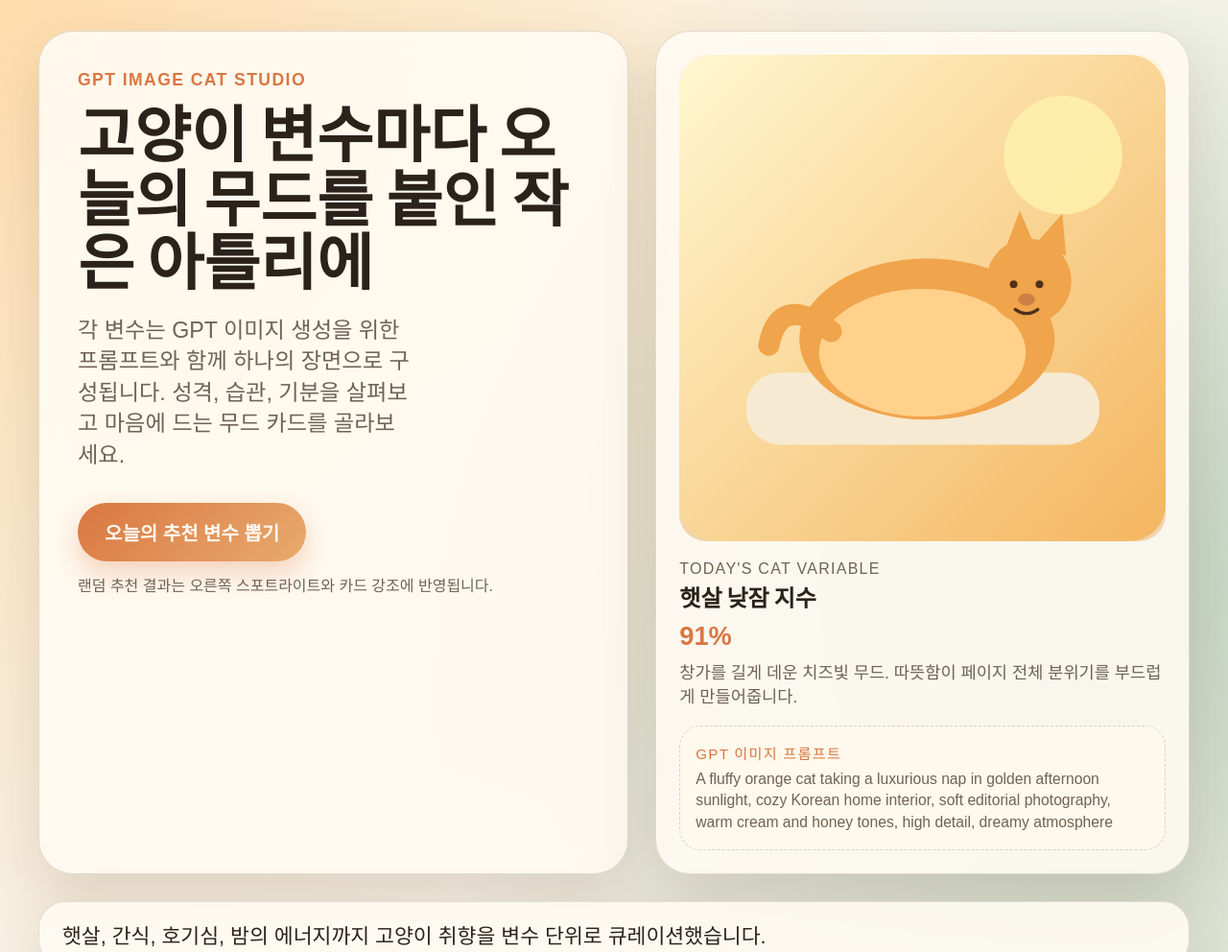
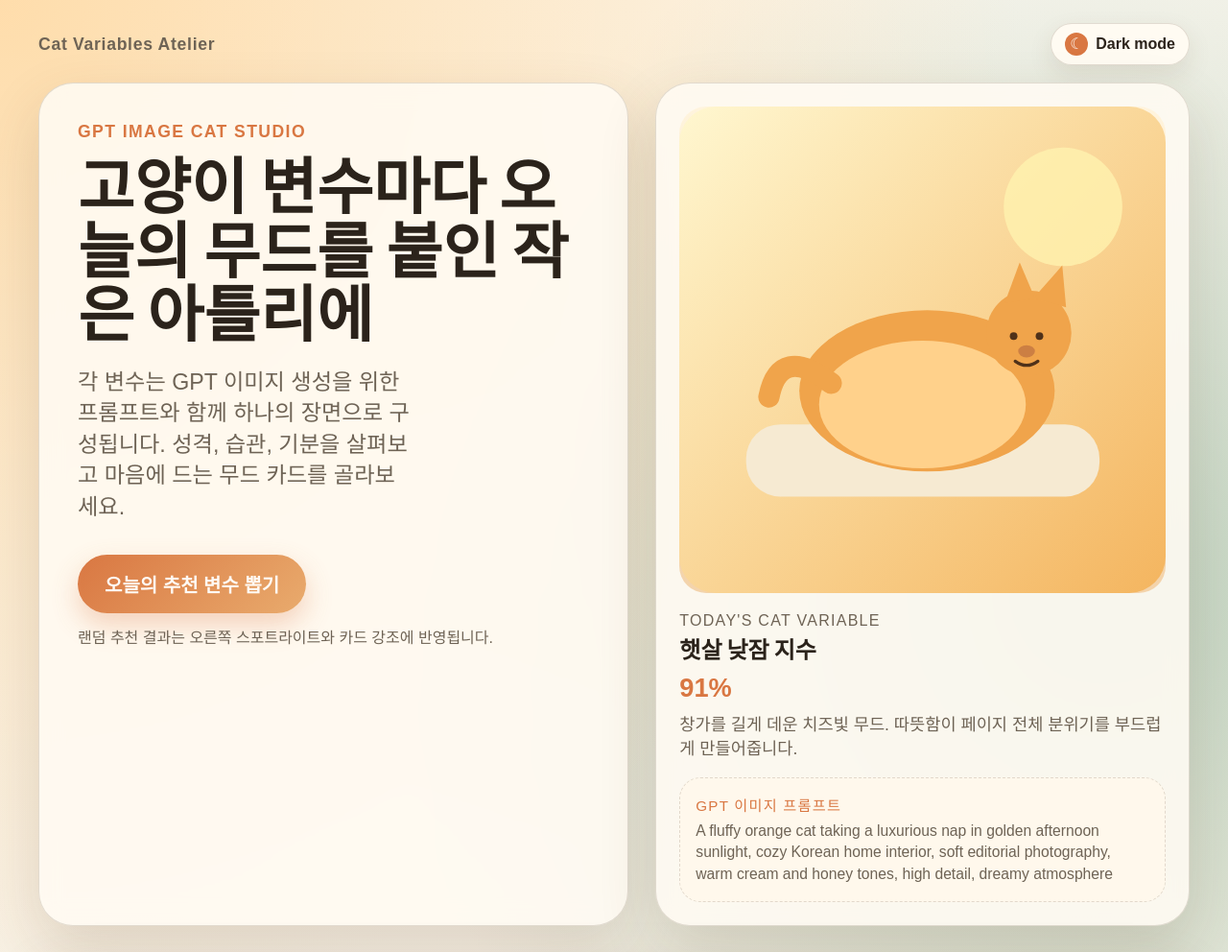
Before and after one commit to wannabot/vibeCodingTester, a plain HTML site: page index.html in a window 1280 px wide. Shown: the top 992 px of the page at 96% size. Drawn offline with Linux system fonts and the light colour scheme; a web font is replaced by a local one.

Commit message:
Add dark mode toggle

```diff
--- a/index.html
+++ b/index.html
@@ -11,6 +11,14 @@
 </head>
 <body>
   <div class="page-shell">
+    <div class="topbar">
+      <p class="site-mark">Cat Variables Atelier</p>
+      <button class="theme-toggle" id="themeToggle" type="button" aria-pressed="false">
+        <span class="theme-toggle__icon" aria-hidden="true">☾</span>
+        <span class="theme-toggle__text">Dark mode</span>
+      </button>
+    </div>
+
     <header class="hero">
       <div class="hero-copy">
         <p class="eyebrow">GPT Image Cat Studio</p>
--- a/script.js
+++ b/script.js
@@ -119,6 +119,9 @@ const spotlightPrompt = document.getElementById("spotlightPrompt");
 const variableGrid = document.getElementById("variableGrid");
 const cardTemplate = document.getElementById("cardTemplate");
 const shuffleButton = document.getElementById("shuffleButton");
+const themeToggle = document.getElementById("themeToggle");
+const themeToggleIcon = themeToggle.querySelector(".theme-toggle__icon");
+const themeToggleText = themeToggle.querySelector(".theme-toggle__text");
 
 function renderCards() {
   const fragment = document.createDocumentFragment();
@@ -160,6 +163,25 @@ function setSpotlight(item) {
   });
 }
 
+function setTheme(theme) {
+  const isDark = theme === "dark";
+  document.body.dataset.theme = theme;
+  themeToggle.setAttribute("aria-pressed", String(isDark));
+  themeToggleIcon.textContent = isDark ? "☀" : "☾";
+  themeToggleText.textContent = isDark ? "Light mode" : "Dark mode";
+  localStorage.setItem("catVariablesTheme", theme);
+}
+
+function getInitialTheme() {
+  const savedTheme = localStorage.getItem("catVariablesTheme");
+
+  if (savedTheme === "dark" || savedTheme === "light") {
+    return savedTheme;
+  }
+
+  return window.matchMedia("(prefers-color-scheme: dark)").matches ? "dark" : "light";
+}
+
 function pickRandomVariable() {
   const randomIndex = Math.floor(Math.random() * catVariables.length);
   setSpotlight(catVariables[randomIndex]);
@@ -167,4 +189,9 @@ function pickRandomVariable() {
 
 renderCards();
 setSpotlight(catVariables[0]);
+setTheme(getInitialTheme());
 shuffleButton.addEventListener("click", pickRandomVariable);
+themeToggle.addEventListener("click", () => {
+  const nextTheme = document.body.dataset.theme === "dark" ? "light" : "dark";
+  setTheme(nextTheme);
+});
--- a/style.css
+++ b/style.css
@@ -1,13 +1,43 @@
 :root {
   --bg: #f8f3e8;
   --paper: rgba(255, 251, 243, 0.88);
+  --paper-strong: rgba(255, 251, 243, 0.96);
   --ink: #2b231b;
   --muted: #6e6355;
   --line: rgba(74, 55, 34, 0.16);
   --accent: #d97742;
+  --accent-strong: #e9ab6d;
   --accent-soft: #f2c59a;
   --leaf: #91b79d;
   --shadow: 0 24px 60px rgba(91, 61, 31, 0.16);
+  --image-frame: linear-gradient(180deg, #fff4dd 0%, #f3d3ab 100%);
+  --card-image-frame: linear-gradient(180deg, #fff4dd 0%, #f2d2b2 100%);
+  --prompt-bg: rgba(255, 248, 236, 0.9);
+  --body-bg:
+    radial-gradient(circle at top left, rgba(255, 218, 164, 0.9), transparent 32%),
+    radial-gradient(circle at right 10% top 20%, rgba(145, 183, 157, 0.55), transparent 28%),
+    linear-gradient(180deg, #fbf7ef 0%, #f1e6d4 100%);
+}
+
+body[data-theme="dark"] {
+  --bg: #12151a;
+  --paper: rgba(28, 32, 39, 0.86);
+  --paper-strong: rgba(33, 38, 46, 0.96);
+  --ink: #f7efe3;
+  --muted: #c4b7a6;
+  --line: rgba(255, 239, 216, 0.15);
+  --accent: #f2a65f;
+  --accent-strong: #ffcf8f;
+  --accent-soft: #5e4630;
+  --leaf: #8fd1ae;
+  --shadow: 0 24px 70px rgba(0, 0, 0, 0.36);
+  --image-frame: linear-gradient(180deg, #2b3340 0%, #4a3c30 100%);
+  --card-image-frame: linear-gradient(180deg, #2b3340 0%, #3e342c 100%);
+  --prompt-bg: rgba(18, 21, 26, 0.72);
+  --body-bg:
+    radial-gradient(circle at top left, rgba(242, 166, 95, 0.22), transparent 34%),
+    radial-gradient(circle at right 10% top 20%, rgba(143, 209, 174, 0.18), transparent 30%),
+    linear-gradient(180deg, #101419 0%, #1b1d24 100%);
 }
 
 * {
@@ -18,10 +48,8 @@ body {
   margin: 0;
   font-family: "Gaegu", "Malgun Gothic", sans-serif;
   color: var(--ink);
-  background:
-    radial-gradient(circle at top left, rgba(255, 218, 164, 0.9), transparent 32%),
-    radial-gradient(circle at right 10% top 20%, rgba(145, 183, 157, 0.55), transparent 28%),
-    linear-gradient(180deg, #fbf7ef 0%, #f1e6d4 100%);
+  background: var(--body-bg);
+  transition: background 220ms ease, color 220ms ease;
 }
 
 img {
@@ -29,10 +57,67 @@ img {
   width: 100%;
 }
 
+button {
+  font: inherit;
+}
+
 .page-shell {
   width: min(1200px, calc(100% - 32px));
   margin: 0 auto;
-  padding: 32px 0 72px;
+  padding: 24px 0 72px;
+}
+
+.topbar {
+  display: flex;
+  justify-content: space-between;
+  align-items: center;
+  gap: 16px;
+  margin-bottom: 18px;
+}
+
+.site-mark {
+  margin: 0;
+  color: var(--muted);
+  font-size: 1.1rem;
+  font-weight: 700;
+  letter-spacing: 0.04em;
+}
+
+.theme-toggle {
+  display: inline-flex;
+  align-items: center;
+  gap: 8px;
+  min-height: 44px;
+  padding: 8px 14px;
+  border: 1px solid var(--line);
+  border-radius: 999px;
+  background: var(--paper-strong);
+  color: var(--ink);
+  cursor: pointer;
+  box-shadow: 0 10px 26px rgba(91, 61, 31, 0.1);
+  transition: transform 180ms ease, border-color 180ms ease, background 180ms ease;
+}
+
+.theme-toggle:hover {
+  transform: translateY(-1px);
+  border-color: rgba(217, 119, 66, 0.42);
+}
+
+.theme-toggle__icon {
+  display: grid;
+  place-items: center;
+  width: 24px;
+  height: 24px;
+  border-radius: 999px;
+  background: var(--accent);
+  color: #fffaf4;
+  font-size: 1rem;
+  line-height: 1;
+}
+
+.theme-toggle__text {
+  font-size: 1rem;
+  font-weight: 700;
 }
 
 .hero {
@@ -94,9 +179,8 @@ h1 {
   border: 0;
   border-radius: 999px;
   padding: 16px 28px;
-  background: linear-gradient(135deg, var(--accent) 0%, #e9ab6d 100%);
+  background: linear-gradient(135deg, var(--accent) 0%, var(--accent-strong) 100%);
   color: #fffaf4;
-  font: inherit;
   font-size: 1.25rem;
   font-weight: 700;
   cursor: pointer;
@@ -126,7 +210,7 @@ h1 {
 .spotlight-image-frame {
   overflow: hidden;
   border-radius: 28px;
-  background: linear-gradient(180deg, #fff4dd 0%, #f3d3ab 100%);
+  background: var(--image-frame);
 }
 
 .spotlight-image {
@@ -165,8 +249,8 @@ h1 {
   margin-top: 6px;
   padding: 16px;
   border-radius: 22px;
-  background: rgba(255, 248, 236, 0.9);
-  border: 1px dashed rgba(74, 55, 34, 0.2);
+  background: var(--prompt-bg);
+  border: 1px dashed var(--line);
 }
 
 .prompt-box span,
@@ -238,7 +322,7 @@ h1 {
   border-radius: 24px;
   aspect-ratio: 1 / 1;
   object-fit: cover;
-  background: linear-gradient(180deg, #fff4dd 0%, #f2d2b2 100%);
+  background: var(--card-image-frame);
 }
 
 .card-body {
@@ -295,7 +379,12 @@ h1 {
 @media (max-width: 640px) {
   .page-shell {
     width: min(100% - 20px, 100%);
-    padding: 20px 0 48px;
+    padding: 16px 0 48px;
+  }
+
+  .topbar {
+    align-items: flex-start;
+    flex-direction: column;
   }
 
   .hero-copy,
```
Also changed, not shown: upload/index.html (+8 -0 lines), 1 other file.
